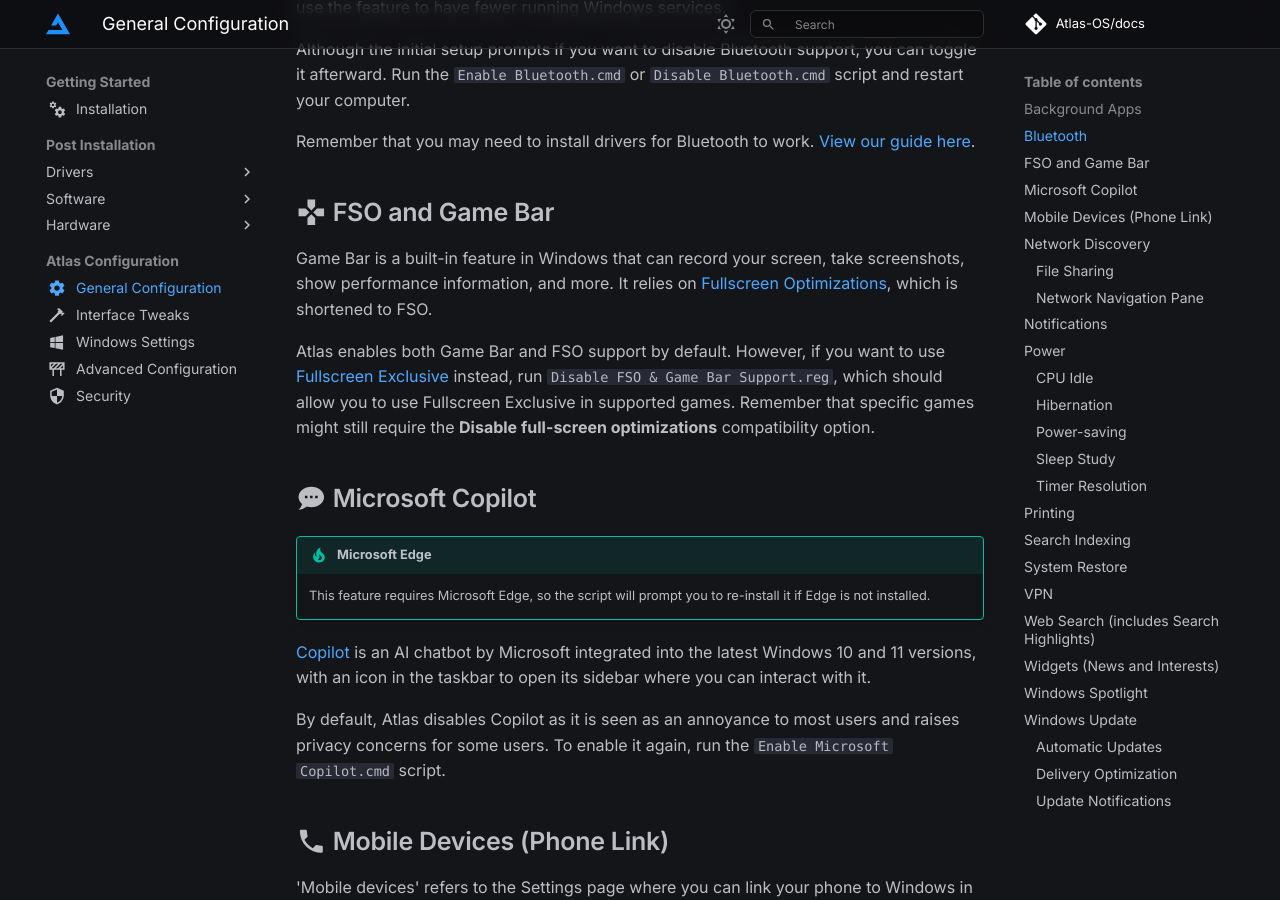
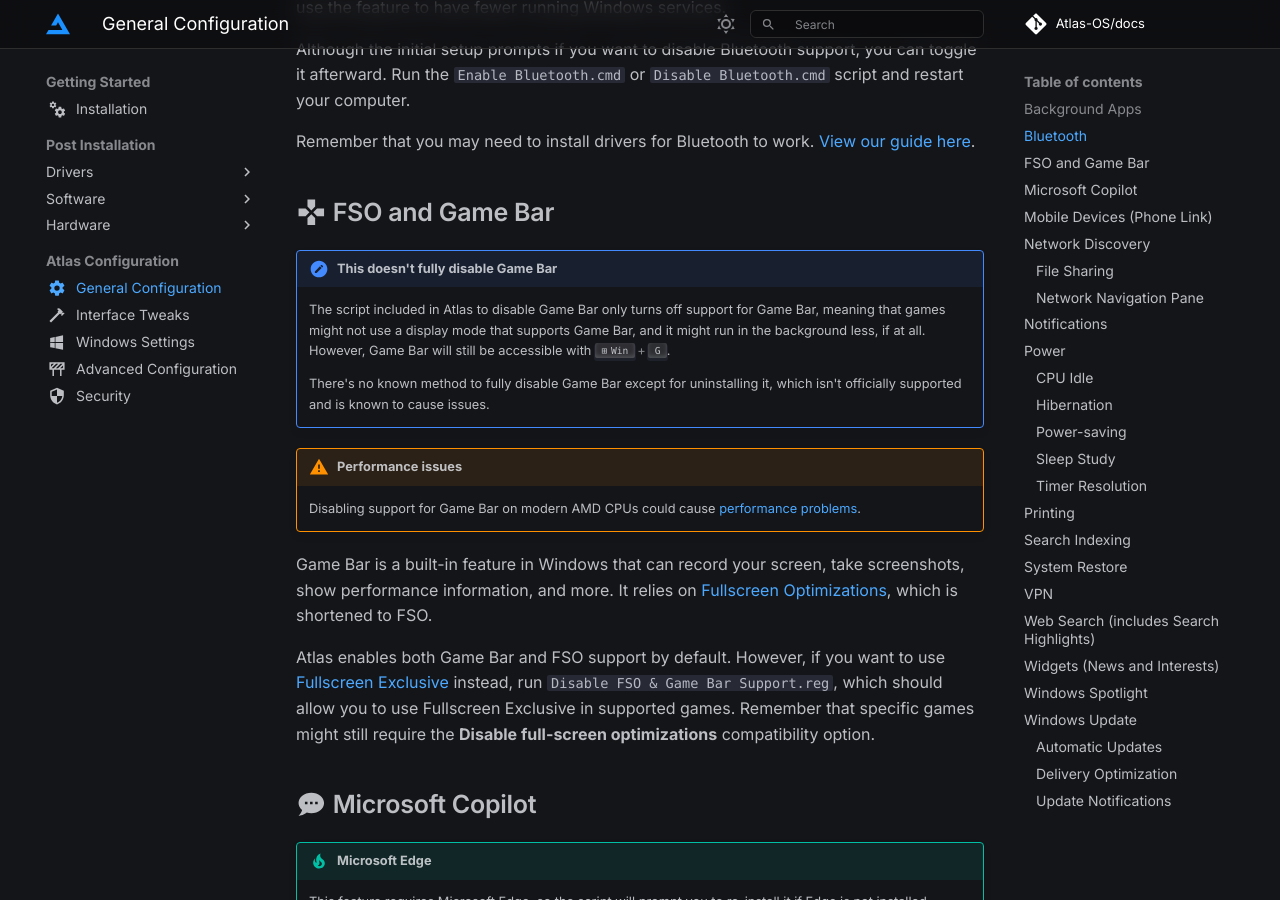
Before and after one commit to Atlas-OS/docs, an MkDocs documentation site: the page built from docs/getting-started/post-installation/atlas-folder/general-configuration.md, in a window 1280 px wide and 900 px high, scrolled down 880 px. Built offline with MkDocs 1.6.1 and Material for MkDocs 9.7.7, drawn with Linux system fonts in a browser that asks for light colours; some web fonts are replaced; comment, search, counter and statistics services are not loaded.

Commit message:
feat(fso & game bar): notes for clarification

```diff
--- a/docs/getting-started/post-installation/atlas-folder/general-configuration.md
+++ b/docs/getting-started/post-installation/atlas-folder/general-configuration.md
@@ -28,6 +28,14 @@ Although the initial setup prompts if you want to disable Bluetooth support, you
 Remember that you may need to install drivers for Bluetooth to work. [View our guide here](../../../faq-and-troubleshooting/common-questions/bluetooth-compatibility.md).
 
 ## :material-gamepad: FSO and Game Bar
+
+!!! note "This doesn't fully disable Game Bar"
+    The script included in Atlas to disable Game Bar only turns off support for Game Bar, meaning that games might not use a display mode that supports Game Bar, and it might run in the background less, if at all. However, Game Bar will still be accessible with ++win+g++.
+
+    There's no known method to fully disable Game Bar except for uninstalling it, which isn't officially supported and is known to cause issues.
+
+!!! warning "Performance issues"
+    Disabling support for Game Bar on modern AMD CPUs could cause [performance problems](https://www.neowin.net/news/microsofts-xbox-game-bar-boosts-windows-11-and-10-gaming-performance-on-amd-ryzen-7950x3d/).
 
 Game Bar is a built-in feature in Windows that can record your screen, take screenshots, show performance information, and more. It relies on [Fullscreen Optimizations](https://devblogs.microsoft.com/directx/demystifying-full-screen-optimizations/), which is shortened to FSO.
 
```
